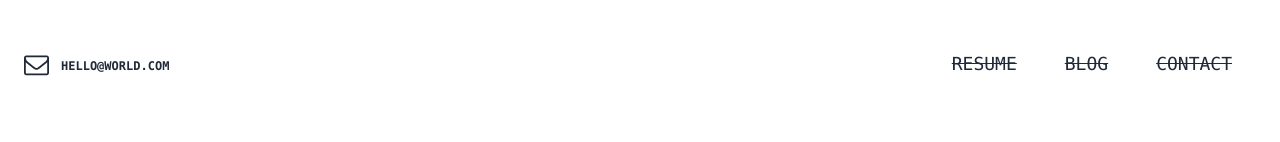
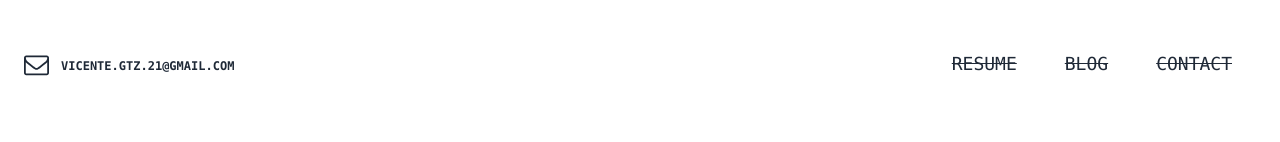
Before and after one commit to vcgtz/about-me, a Vue app: page / in a window 1280 px wide. Shown: the top 142 px of the page. Built offline with nearby package versions, Linux system fonts and the light colour scheme.

Commit message:
✉️  Add my contact email

```diff
--- a/src/components/MainLogo.vue
+++ b/src/components/MainLogo.vue
@@ -4,7 +4,7 @@
       <path d="M1664 1504v-768q-32 36-69 66-268 206-426 338-51 43-83 67t-86.5 48.5-102.5 24.5h-2q-48 0-102.5-24.5t-86.5-48.5-83-67q-158-132-426-338-37-30-69-66v768q0 13 9.5 22.5t22.5 9.5h1472q13 0 22.5-9.5t9.5-22.5zm0-1051v-24.5l-.5-13-3-12.5-5.5-9-9-7.5-14-2.5h-1472q-13 0-22.5 9.5t-9.5 22.5q0 168 147 284 193 152 401 317 6 5 35 29.5t46 37.5 44.5 31.5 50.5 27.5 43 9h2q20 0 43-9t50.5-27.5 44.5-31.5 46-37.5 35-29.5q208-165 401-317 54-43 100.5-115.5t46.5-131.5zm128-37v1088q0 66-47 113t-113 47h-1472q-66 0-113-47t-47-113v-1088q0-66 47-113t113-47h1472q66 0 113 47t47 113z">
       </path>
     </svg>
-    <span class="text-xs ml-3 mt-1">hello@world.com</span>
+    <span class="text-xs ml-3 mt-1"><a href="mailto:vicente.gtz.21@gmail.com">vicente.gtz.21@gmail.com</a></span>
   </div>
 </template>
 
```
Also changed, not shown: jsconfig.json (added, +7 -0 lines).
